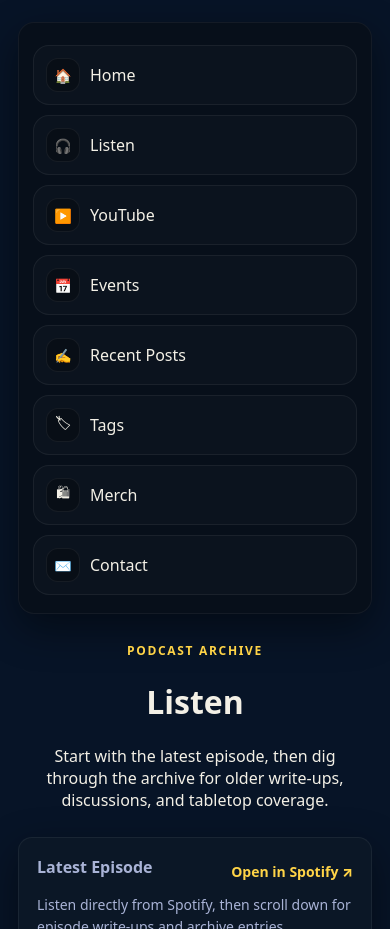
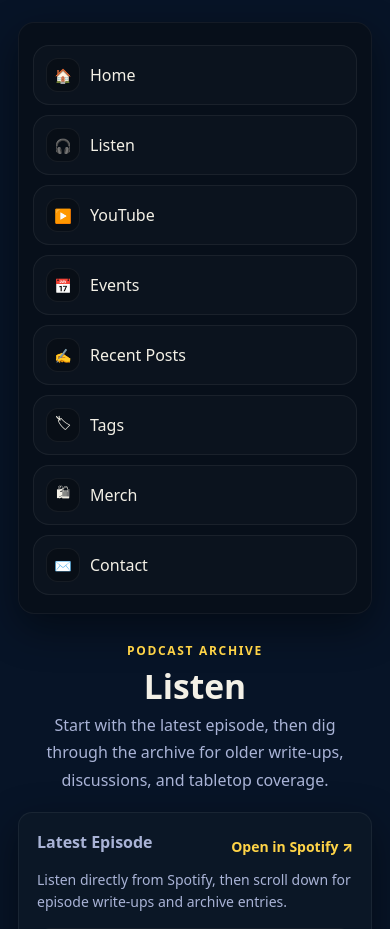
Before and after one commit to InventorofSoup/ArachneAWebsite, a Jekyll site: the page built from listen.md, in a window 390 px wide. Shown: the top 929 px of the page. Built offline with Jekyll 4.4.1, drawn with Linux system fonts in a browser that asks for light colours; grey boxes are pictures that could not be loaded.

Commit message:
Update main.css

```diff
--- a/assets/css/main.css
+++ b/assets/css/main.css
@@ -15,6 +15,7 @@
 
 *{box-sizing:border-box}
 html,body{height:100%}
+
 body{
   margin:0;
   font-family:var(--font);
@@ -81,12 +82,14 @@
 /* micro-interactions */
 .nav a,
 .btn,
-.panel{
+.panel,
+.feature-card{
   transition:border-color 160ms ease, box-shadow 160ms ease, background 160ms ease, transform 160ms ease;
 }
 
 .nav a:hover,
-.btn:hover{
+.btn:hover,
+.feature-card:hover{
   transform:translateY(-1px);
 }
 
@@ -172,32 +175,19 @@
   padding:18px;
 }
 
-/* YouTube embed */
-.yt-embed{
-  position:relative;
-  padding-top:56.25%;
-  border-radius:14px;
-  overflow:hidden;
-  background:rgba(0,0,0,0.08);
-  border:1px solid rgba(255,255,255,0.06);
-  margin-top:14px;
-  max-width:100%;
-}
-
-.yt-embed iframe{
-  position:absolute;
-  inset:0;
-  width:100%;
-  height:100%;
-  border:0;
-  display:block;
-}
-
+/* shared text */
 .feed-title{
   margin:0 0 10px;
   font-size:16px;
   color:var(--muted);
   font-weight:800;
+}
+
+.small{
+  margin:0;
+  color:var(--muted);
+  line-height:1.6;
+  font-size:14px;
 }
 
 .post-row{
@@ -270,6 +260,7 @@
   padding:14px 0 6px;
 }
 
+/* buttons */
 .btn{
   display:inline-flex;
   align-items:center;
@@ -288,44 +279,38 @@
   box-shadow:0 0 0 1px rgba(255,212,71,0.10) inset;
 }
 
-/* newsletter */
-.newsletter{
-  margin-top:16px;
+.btn-ghost{
+  color:var(--text);
+  border-color:rgba(255,255,255,0.12);
+  background:rgba(255,255,255,0.03);
 }
 
-.news-row{
+.btn-ghost:hover{
+  border-color:rgba(255,212,71,0.35);
+}
+
+/* section header rows */
+.section-head{
   display:flex;
-  gap:10px;
-  margin-top:10px;
+  justify-content:space-between;
+  align-items:center;
+  gap:12px;
+  margin-bottom:6px;
   flex-wrap:wrap;
 }
 
-.input{
-  flex:1;
-  min-width:220px;
-  padding:11px 12px;
-  border-radius:14px;
-  border:1px solid rgba(255,255,255,0.08);
-  background:rgba(0,0,0,0.18);
-  color:var(--text);
+.section-link{
+  color:var(--gold);
+  text-decoration:none;
+  font-size:14px;
+  font-weight:800;
 }
 
-.small{
-  margin:0;
-  color:var(--muted);
-  line-height:1.6;
-  font-size:14px;
+.section-link:hover{
+  text-decoration:underline;
 }
 
-/* footer */
-.footer{
-  text-align:center;
-  padding:18px 0 30px;
-  color:var(--muted);
-  font-size:12px;
-}
-
-/* homepage upgrade */
+/* homepage */
 .home-hero{
   padding:30px 16px 22px;
 }
@@ -368,36 +353,6 @@
   gap:12px;
   flex-wrap:wrap;
   margin-top:18px;
-}
-
-.btn-ghost{
-  color:var(--text);
-  border-color:rgba(255,255,255,0.12);
-  background:rgba(255,255,255,0.03);
-}
-
-.btn-ghost:hover{
-  border-color:rgba(255,212,71,0.35);
-}
-
-.section-head{
-  display:flex;
-  justify-content:space-between;
-  align-items:center;
-  gap:12px;
-  margin-bottom:6px;
-  flex-wrap:wrap;
-}
-
-.section-link{
-  color:var(--gold);
-  text-decoration:none;
-  font-size:14px;
-  font-weight:800;
-}
-
-.section-link:hover{
-  text-decoration:underline;
 }
 
 .feature-grid{
@@ -449,6 +404,106 @@
   padding-bottom:8px;
 }
 
+/* page heroes */
+.page-hero{
+  padding:28px 16px 18px;
+}
+
+.page-title{
+  margin:10px 0 8px;
+  font-size:clamp(2.1rem, 5vw, 3.25rem);
+  line-height:1.05;
+  color:var(--text);
+}
+
+.page-copy{
+  max-width:680px;
+  margin:0 auto;
+  color:var(--muted);
+  line-height:1.7;
+  font-size:16px;
+}
+
+/* newsletter */
+.newsletter{
+  margin-top:16px;
+}
+
+.news-row{
+  display:flex;
+  gap:10px;
+  margin-top:10px;
+  flex-wrap:wrap;
+}
+
+.input{
+  flex:1;
+  min-width:220px;
+  padding:11px 12px;
+  border-radius:14px;
+  border:1px solid rgba(255,255,255,0.08);
+  background:rgba(0,0,0,0.18);
+  color:var(--text);
+}
+
+/* listen page */
+.listen-embed-wrap{
+  margin-top:14px;
+  border-radius:14px;
+  overflow:hidden;
+  border:1px solid rgba(255,255,255,0.06);
+  background:rgba(0,0,0,0.18);
+}
+
+.listen-embed{
+  display:block;
+  width:100%;
+  height:380px;
+  border:0;
+}
+
+/* YouTube embed */
+.yt-embed{
+  position:relative;
+  padding-top:56.25%;
+  border-radius:14px;
+  overflow:hidden;
+  background:rgba(0,0,0,0.08);
+  border:1px solid rgba(255,255,255,0.06);
+  margin-top:14px;
+  max-width:100%;
+}
+
+.yt-embed iframe{
+  position:absolute;
+  inset:0;
+  width:100%;
+  height:100%;
+  border:0;
+  display:block;
+}
+
+/* footer */
+.footer{
+  text-align:center;
+  padding:18px 0 30px;
+  color:var(--muted);
+  font-size:12px;
+}
+
+/* Giscus */
+.giscus,
+.giscus-frame{
+  width:100%;
+}
+
+.giscus-frame{
+  border-radius:14px;
+  overflow:hidden;
+  border:1px solid rgba(255,255,255,0.06);
+  background:rgba(0,0,0,0.12);
+}
+
 /* responsive */
 @media (max-width:980px){
   .sidebar{
@@ -491,17 +546,8 @@
   .hero-title{
     font-size:42px;
   }
+
+  .listen-embed{
+    height:352px;
+  }
 }
-
-/* Giscus */
-.giscus,
-.giscus-frame{
-  width:100%;
-}
-
-.giscus-frame{
-  border-radius:14px;
-  overflow:hidden;
-  border:1px solid rgba(255,255,255,0.06);
-  background:rgba(0,0,0,0.12);
-}
```
